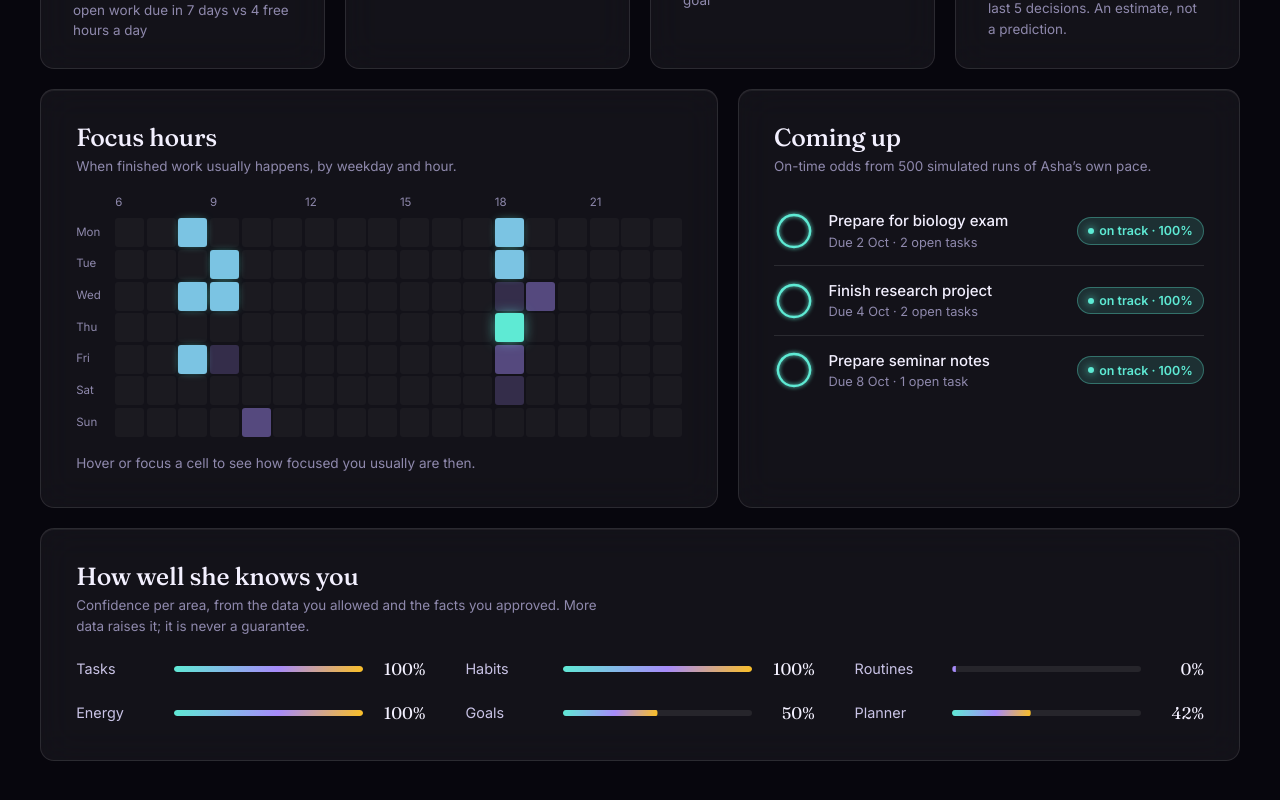
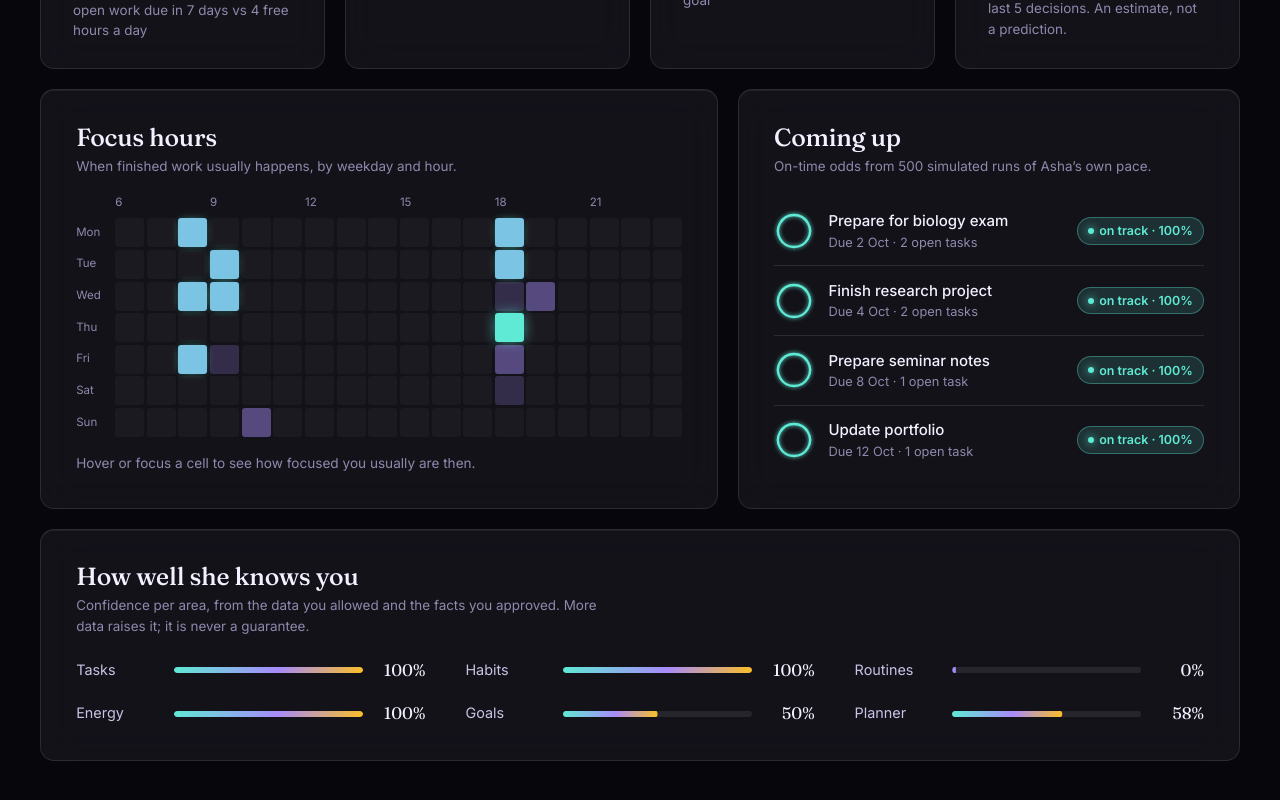
Before and after one commit to pankqx/paroh-twin, a Next.js app: page / in a window 1280 px wide. Shown: the part 1006-1806 px from the top of the page. Built offline with nearby package versions, Linux system fonts and the light colour scheme.

Commit message:
fix(sample): include later relative deadlines

```diff
--- a/src/mock/sample.ts
+++ b/src/mock/sample.ts
@@ -33,6 +33,8 @@ const openSeeds: TaskSeed[] = [
   { title: "Finish project discussion", category: "study", estHours: 2, actualHours: 0, goalId: "goal-2", dueInDays: 4, dueHour: 18 },
   { title: "Proofread project report", category: "study", estHours: 1.5, actualHours: 0, goalId: "goal-2", dueInDays: 4, dueHour: 18 },
   { title: "Prepare seminar notes", category: "career", estHours: 1, actualHours: 0, dueInDays: 8, dueHour: 16 },
+  { title: "Update portfolio", category: "career", estHours: 1.5, actualHours: 0, dueInDays: 12, dueHour: 16 },
+  { title: "Plan next study cycle", category: "personal", estHours: 0.5, actualHours: 0, dueInDays: 18, dueHour: 12 },
 ];
 
 const entryBodies = [
```
Also changed, not shown: 1 other file (tests, documents, lock files or other folders).
